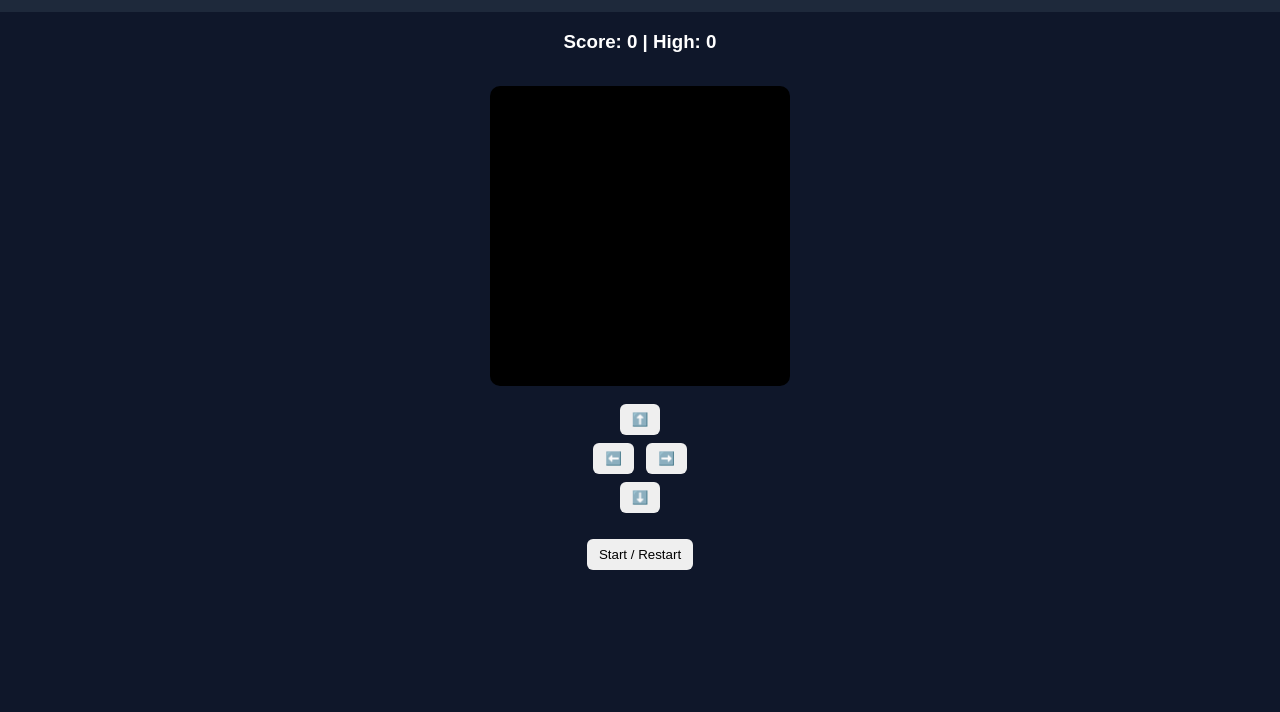
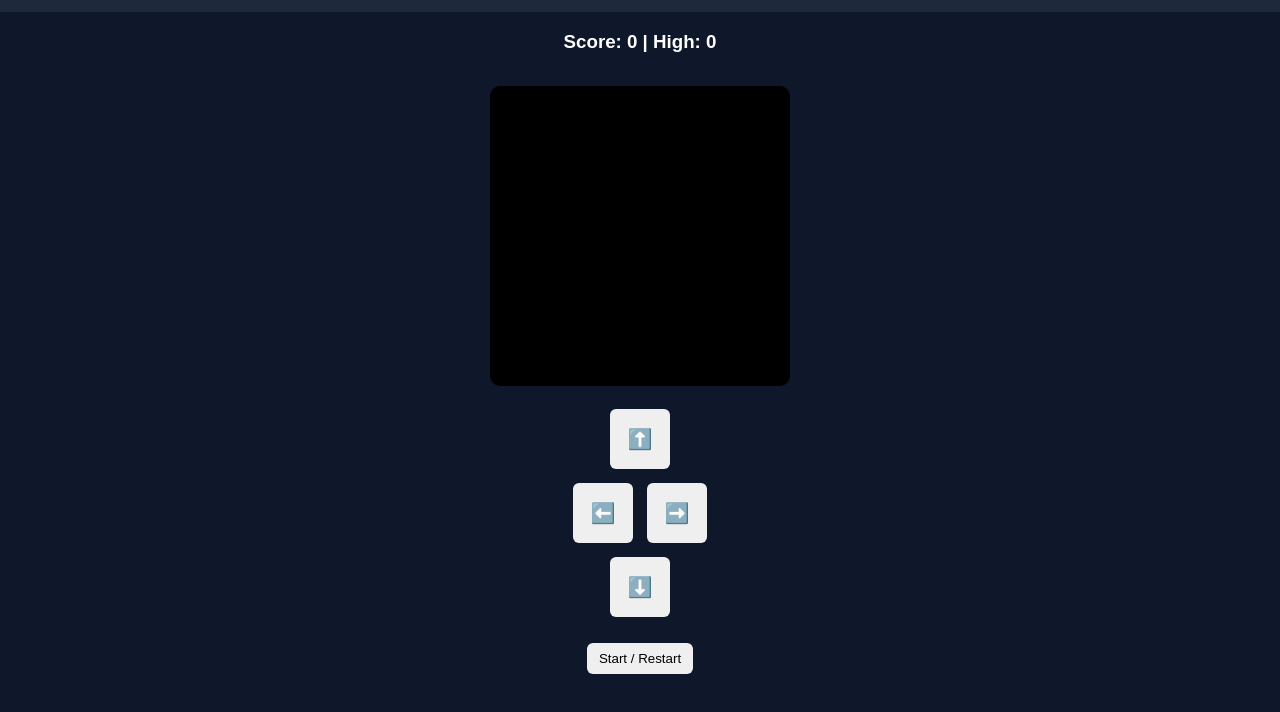
Before and after one commit to kenzokonbrut/website-games, a plain HTML site: page snake/index.html in a window 1280 px wide. Shown: the part 86-798 px from the top of the page. Drawn offline with Linux system fonts and the light colour scheme.

Commit message:
Update index.html

```diff
--- a/snake/index.html
+++ b/snake/index.html
@@ -10,7 +10,25 @@ body { margin:0; font-family:Arial; text-align:center; background:var(--bg); col
 header { display:flex; justify-content:space-between; padding:15px; background:var(--card);}
 canvas { background:#000; margin-top:15px; border-radius:10px; }
 button { padding:8px 12px; border:none; border-radius:6px; cursor:pointer; margin:4px; }
-.controls { margin-top:10px; }
+.controls {
+  margin-top:15px;
+  display:flex;
+  flex-direction:column;
+  align-items:center;
+  gap:6px;
+}
+.controls .row {
+  display:flex;
+  gap:6px;
+}
+.controls button {
+  width:60px;
+  height:60px;
+  font-size:20px;
+  display:flex;
+  align-items:center;
+  justify-content:center;
+}
 </style>
 </head>
 <body><header>
@@ -21,10 +39,16 @@ button { padding:8px 12px; border:none; border-radius:6px; cursor:pointer; margi
   </div>
 </header><h3>Score: <span id="score">0</span> | High: <span id="high">0</span></h3>
 <canvas id="game" width="300" height="300"></canvas><div class="controls">
-  <button onclick="setDir(0,-10)">⬆️</button><br>
-  <button onclick="setDir(-10,0)">⬅️</button>
-  <button onclick="setDir(10,0)">➡️</button><br>
-  <button onclick="setDir(0,10)">⬇️</button>
+  <div class="row">
+    <button onclick="setDir(0,-10)">⬆️</button>
+  </div>
+  <div class="row">
+    <button onclick="setDir(-10,0)">⬅️</button>
+    <button onclick="setDir(10,0)">➡️</button>
+  </div>
+  <div class="row">
+    <button onclick="setDir(0,10)">⬇️</button>
+  </div>
 </div><br>
 <button onclick="startGame()">Start / Restart</button><audio id="eatSound" src="https://assets.mixkit.co/sfx/preview/mixkit-bonus-earned-in-video-game-2058.mp3"></audio> <audio id="overSound" src="https://assets.mixkit.co/sfx/preview/mixkit-player-losing-or-failing-2042.mp3"></audio>
 
```
